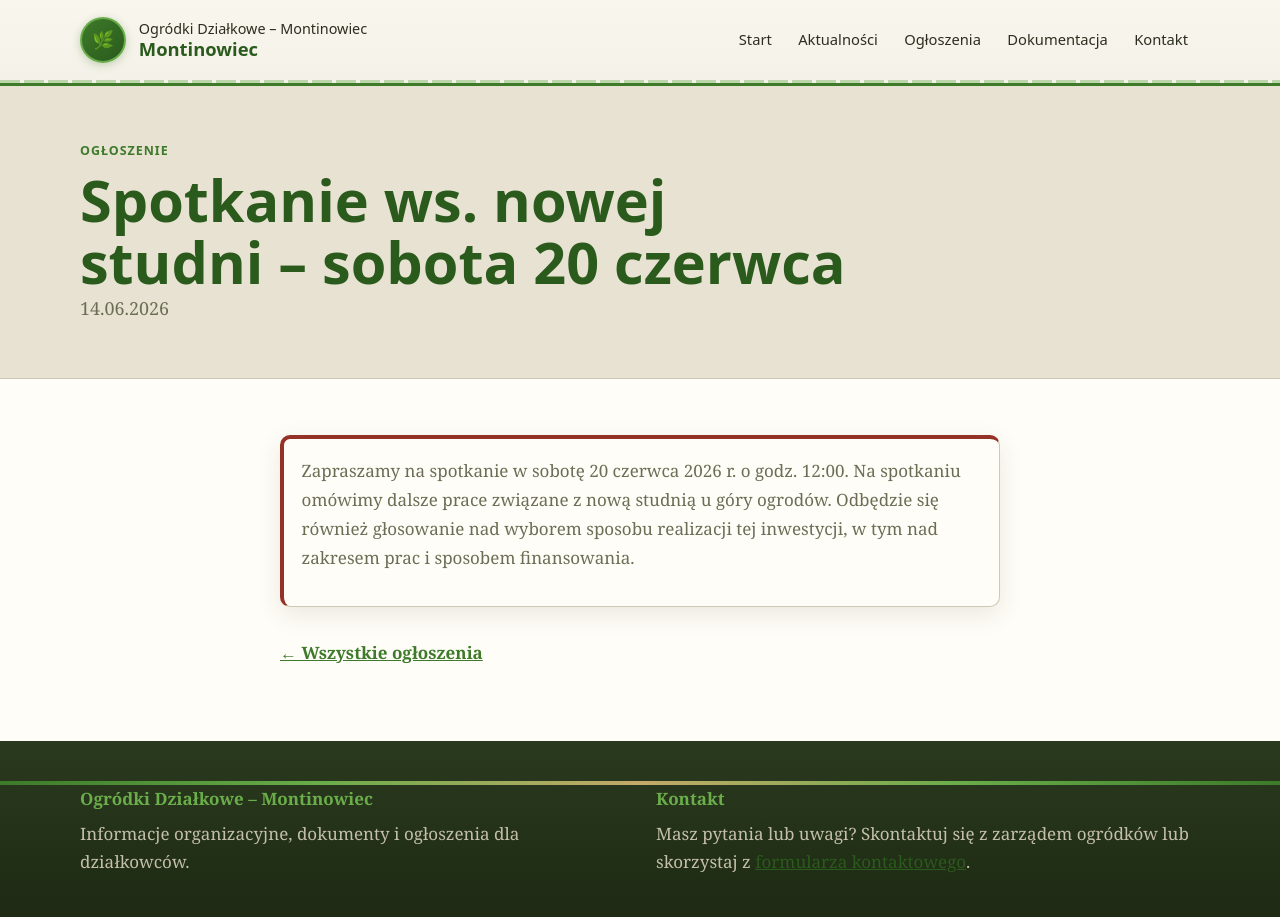
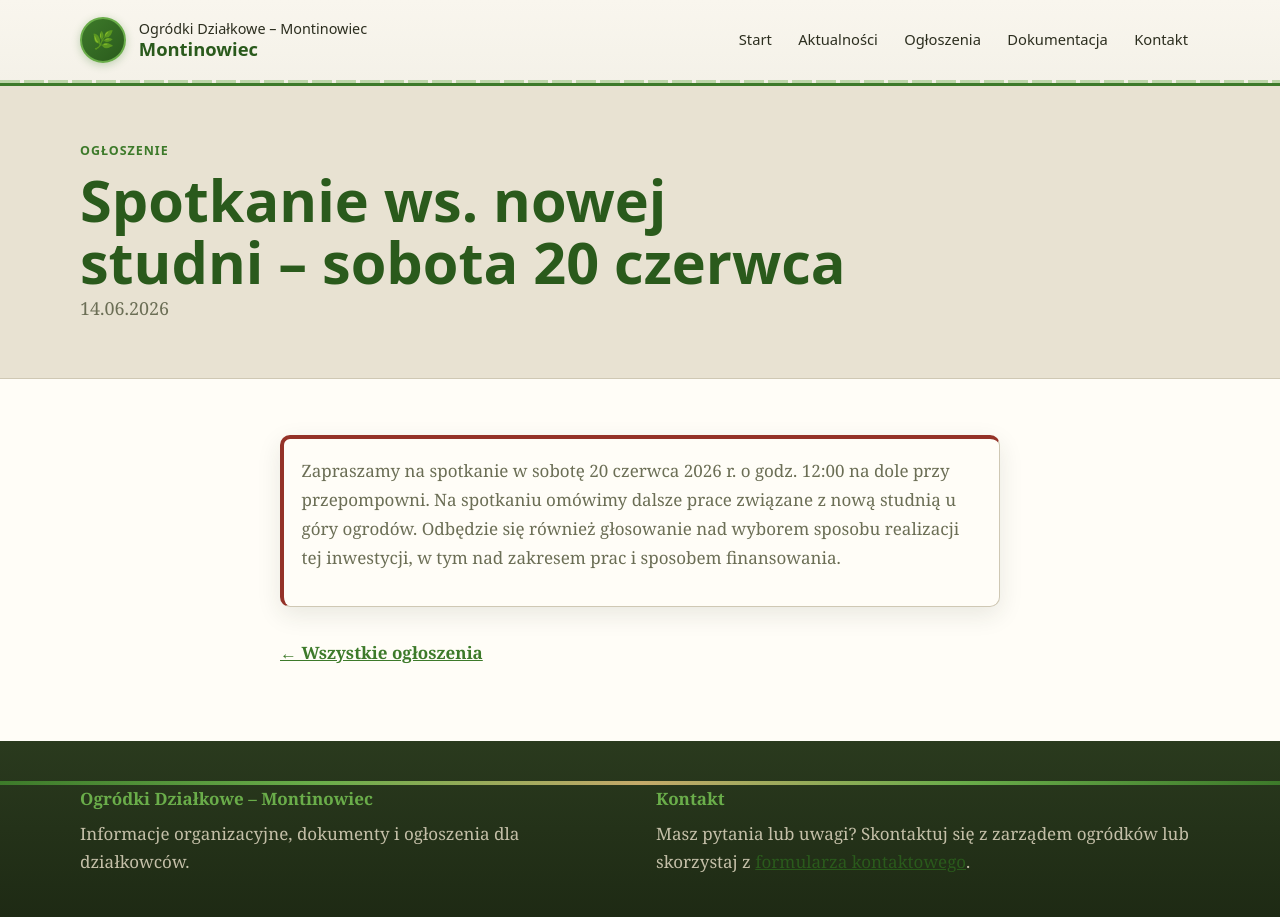
Before and after one commit to brxie/montin-page, a Jekyll site: the page built from _announcements/2026-06-14-spotkanie.md, in a window 1280 px wide. Built offline with Jekyll 4.4.1, drawn with Linux system fonts in a browser that asks for light colours.

Commit message:
Dodano miejsce spotkania: na dole przy przepompowni

```diff
--- a/_announcements/2026-06-14-spotkanie.md
+++ b/_announcements/2026-06-14-spotkanie.md
@@ -3,6 +3,6 @@ title: "Spotkanie ws. nowej studni – sobota 20 czerwca"
 date: 2026-06-14
 type: "Ogłoszenie"
 level: "important"
-description: "Zapraszamy na spotkanie w sobotę 20 czerwca 2026 r. o godz. 12:00. Na spotkaniu omówimy dalsze prace związane z nową studnią u góry ogrodów. Odbędzie się również głosowanie nad wyborem sposobu realizacji tej inwestycji, w tym nad zakresem prac i sposobem finansowania."
+description: "Zapraszamy na spotkanie w sobotę 20 czerwca 2026 r. o godz. 12:00 na dole przy przepompowni. Na spotkaniu omówimy dalsze prace związane z nową studnią u góry ogrodów. Odbędzie się również głosowanie nad wyborem sposobu realizacji tej inwestycji, w tym nad zakresem prac i sposobem finansowania."
 slug: spotkanie-20-czerwca-2026
 ---
```
